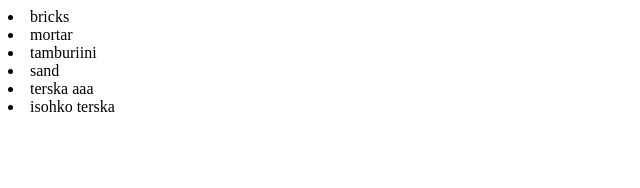
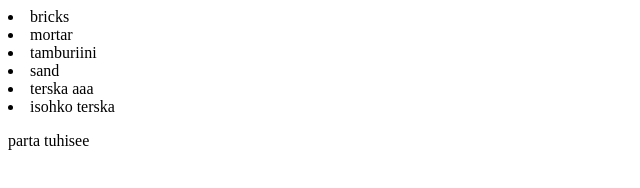
Before and after one commit to BasalGanglia/newGitTest, a plain HTML site: page index.html in a window 1280 px wide. Shown: the whole page, without its empty margins (0-640 px from the left). Drawn offline with Linux system fonts and the light colour scheme.

Commit message:
parta update

```diff
--- a/index.html
+++ b/index.html
@@ -12,5 +12,8 @@
 	<li>terska aaa</li>
 	<li>isohko terska</li>
 </div>
+<div>
+	<p> parta tuhisee</p>
+</div>
 </body>
 </html>
```
